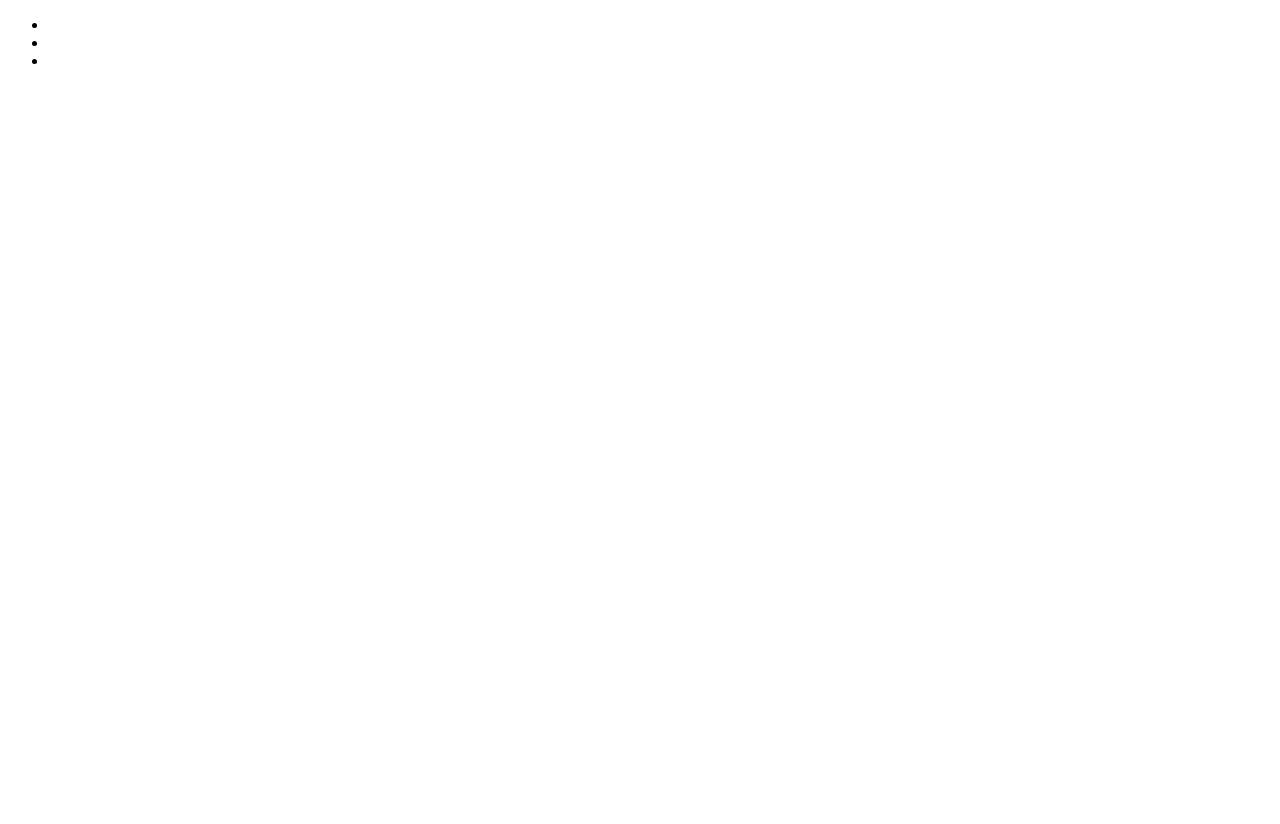
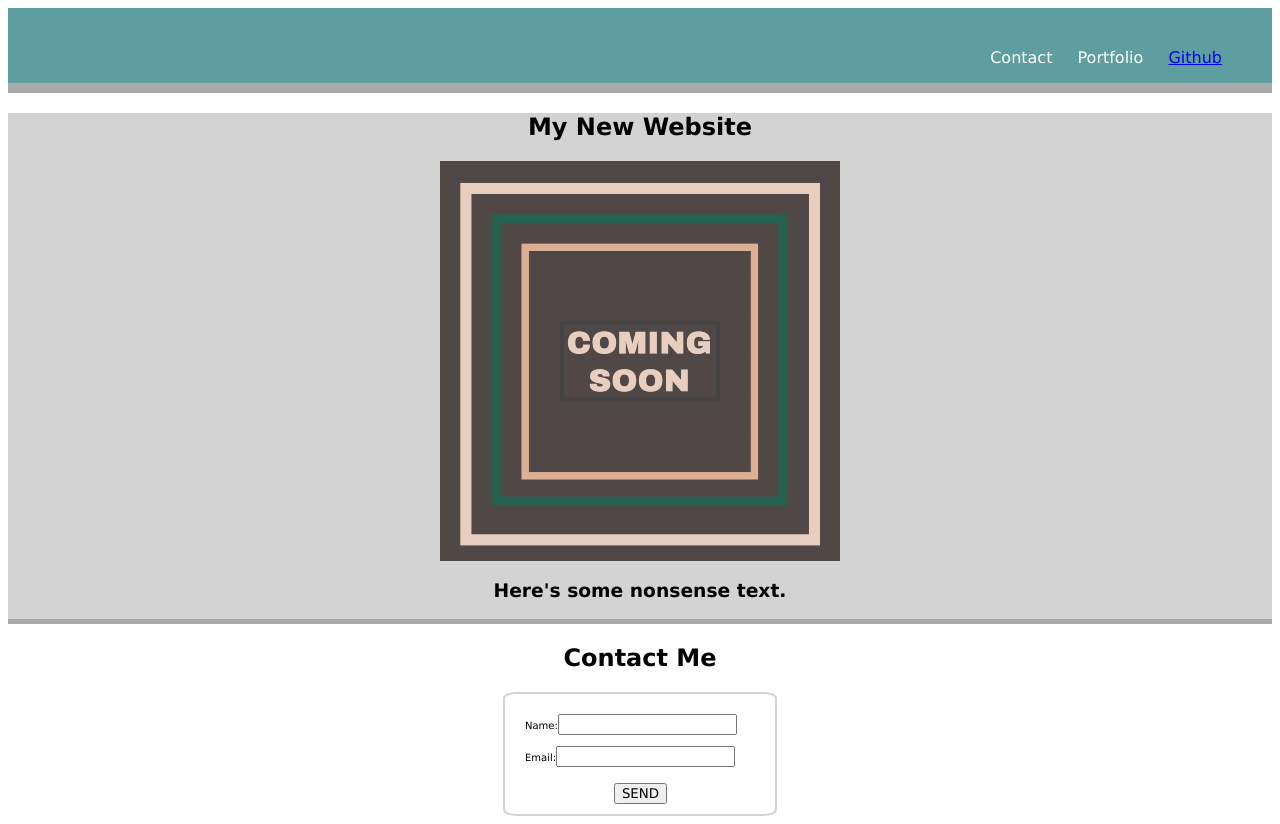
Before and after one commit to BUButtercup/wk1-portfolio, a plain HTML site: page index.html in a window 1280 px wide. Before the commit the page ends 800 px from the top, so only its background shows below. Drawn offline with Linux system fonts and the light colour scheme.

Commit message:
added html and basic CSS layout

```diff
--- a/assets/style.css
+++ b/assets/style.css
@@ -0,0 +1,71 @@
+* {
+    font-family: Verdana, Geneva, Tahoma, sans-serif;
+}
+
+header {
+    background-color: cadetblue;
+    color: white;
+    height:75px;
+    direction: rtl;
+    position: relative;
+    border-bottom: 10px solid darkgray;
+}
+
+ul {
+    text-align: start;
+    position: absolute;
+    bottom: 0;
+    right: 0;
+}
+
+li {
+    display: inline;
+    list-style: none;
+    margin: 10px;
+}
+
+h1 {
+    text-align: center;
+}
+
+h2 {
+    text-align: center;
+}
+
+h3 {
+    text-align: center;
+}
+
+img {
+    display: block;
+    margin: auto;
+}
+
+button {
+    position: absolute;
+    bottom: 10px;
+    right: 40%;
+}
+
+form {
+    height: 100px;
+    width: 250px;
+    font-size: 10px;
+    border: 2px solid lightgray;
+    border-radius: 5%;
+    position: relative;
+    text-align: left;
+    padding-left: 20px;
+    padding-top: 20px;
+    margin: 0 auto;
+}
+
+#section-1 {
+    background-color: lightgrey;
+    border-bottom: 5px solid darkgrey;
+    width: 100%;
+}
+
+#section-2 {
+    text-align: center;
+}
--- a/index.html
+++ b/index.html
@@ -9,11 +9,30 @@
         <header>
             <nav>
                 <ul>
-                    <li></li>
-                    <li></li>
-                    <li></li>
+                    <li><a href="https://github.com/BUButtercup">Github</a></li>
+                    <li>Portfolio</li>
+                    <li>Contact</li>
                 </ul>
             </nav>
         </header>
+        <main>
+            <section id="section-1">
+                <div>
+                <h1>My New Website</h1>
+                <img src="assets/images/image_1.png" alt="Comin Soon Banner">
+                <h3>Here's some nonsense text.</h3>
+                </div>
+            </section>
+            <section id="section-2">
+                <h2>Contact Me</h2>
+                <form>
+                        <label>Name:</label><input type="text">
+                        <br><br>
+                        <label>Email:</label><input type="text">
+                    <button type="button">SEND</button>
+                </form>
+            </section>
+
+        </main>
     </body>
 </html>
```
Also changed, not shown: assets/images/image_1.png (added).
